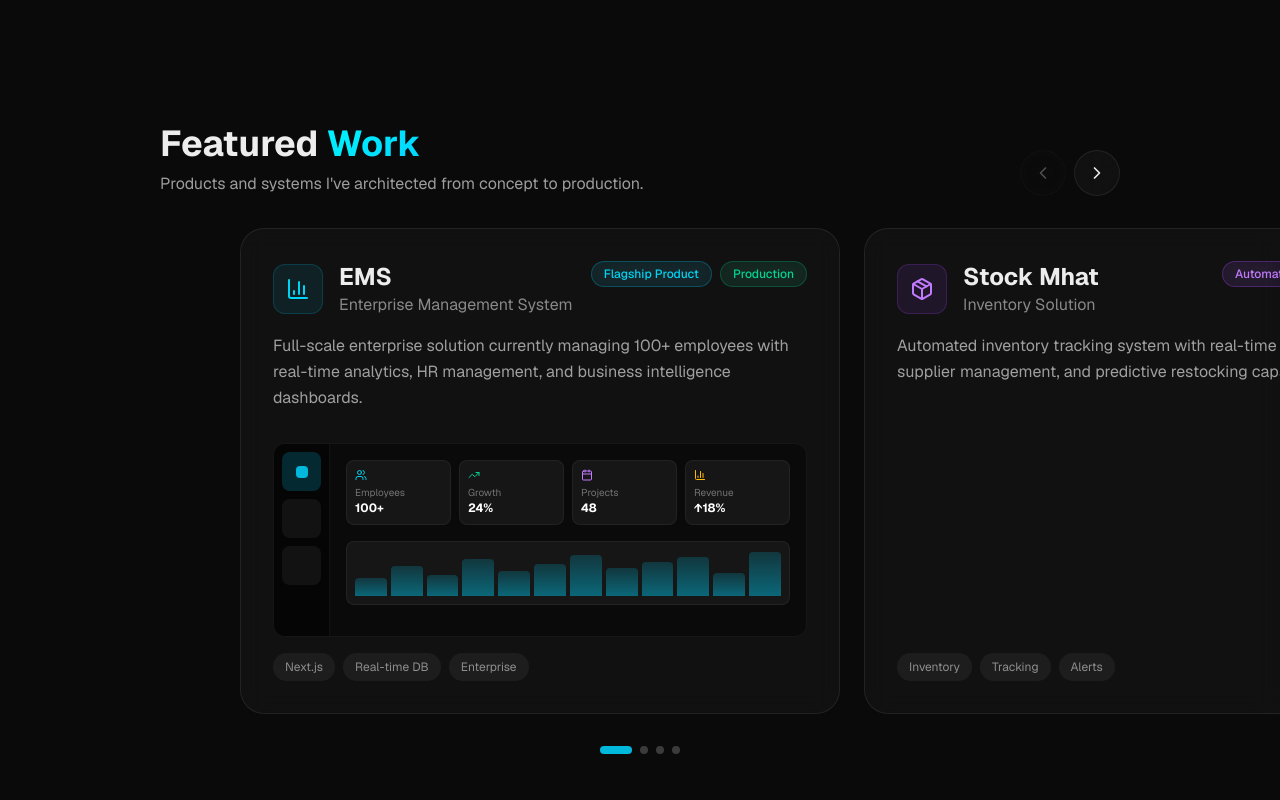
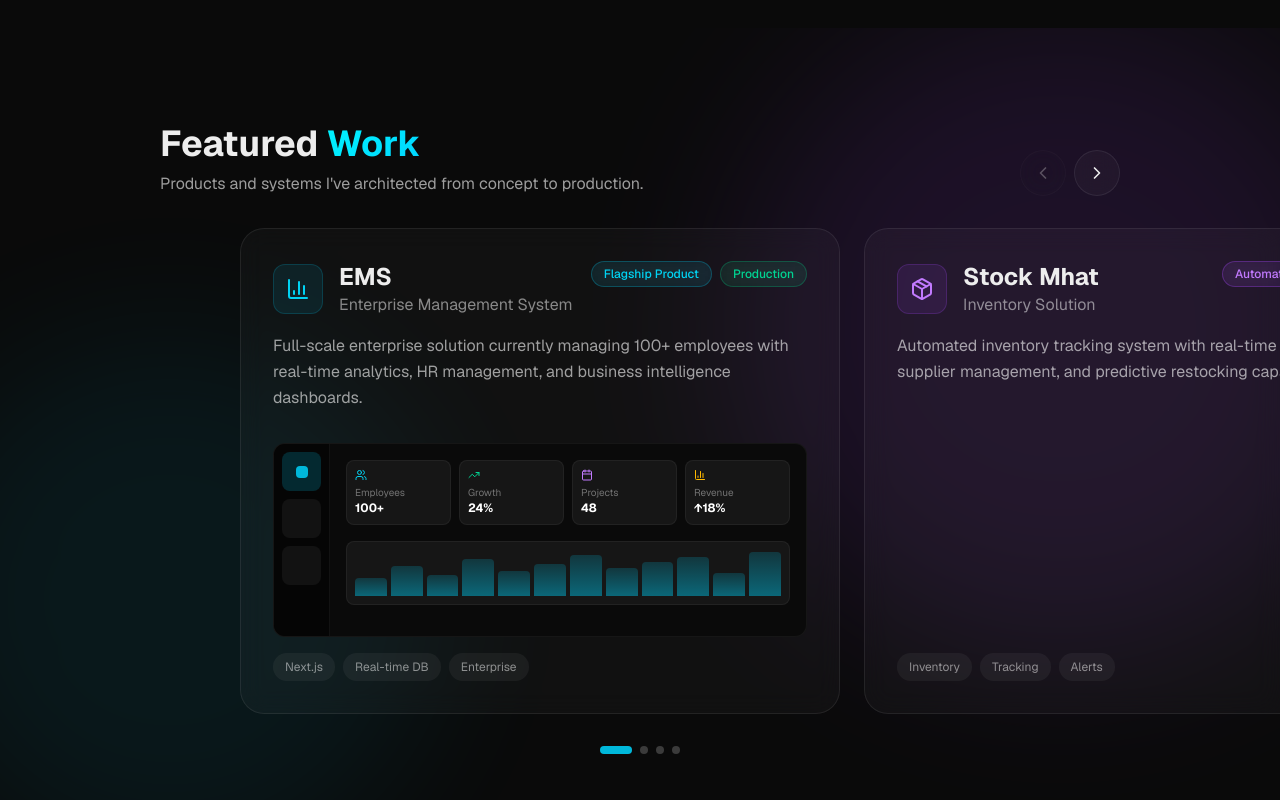
Before and after one commit to RyanWez/rw-portfolio, a Next.js app: page / in a window 1280 px wide. Shown: the part 960-1760 px from the top of the page. Built offline with nearby package versions, Linux system fonts and the light colour scheme.

Commit message:
feat: add animated gradient mesh blobs to the projects carousel section.

```diff
--- a/components/projects-carousel.tsx
+++ b/components/projects-carousel.tsx
@@ -232,8 +232,39 @@ export function ProjectsCarousel() {
     };
 
     return (
-        <section id="work" className="py-24 overflow-hidden">
-            <div className="max-w-6xl mx-auto px-6 md:px-12 lg:px-24 mb-8">
+        <section id="work" className="py-24 overflow-hidden relative">
+            {/* Gradient Mesh Blobs - Work Section */}
+            <div className="absolute inset-0 pointer-events-none overflow-hidden z-0">
+                {/* Purple blob - right side */}
+                <motion.div
+                    className="absolute top-0 -right-20 w-[600px] h-[600px] rounded-full bg-purple-500/30 blur-[80px]"
+                    animate={{
+                        scale: [1, 1.1, 1],
+                        opacity: [0.3, 0.4, 0.3],
+                    }}
+                    transition={{
+                        duration: 10,
+                        repeat: Infinity,
+                        ease: "easeInOut",
+                    }}
+                />
+                {/* Cyan blob - left side */}
+                <motion.div
+                    className="absolute bottom-0 -left-20 w-[500px] h-[500px] rounded-full bg-cyan-500/25 blur-[70px]"
+                    animate={{
+                        scale: [1, 1.08, 1],
+                        opacity: [0.25, 0.35, 0.25],
+                    }}
+                    transition={{
+                        duration: 12,
+                        repeat: Infinity,
+                        ease: "easeInOut",
+                        delay: 2,
+                    }}
+                />
+            </div>
+
+            <div className="max-w-6xl mx-auto px-6 md:px-12 lg:px-24 mb-8 relative z-10">
                 {/* Section Header */}
                 <motion.div
                     initial={{ opacity: 0, y: 20 }}
@@ -311,8 +342,8 @@ export function ProjectsCarousel() {
                         key={index}
                         onClick={() => goTo(index)}
                         className={`w-2 h-2 rounded-full transition-all duration-300 ${index === currentIndex
-                                ? "w-8 bg-cyan-500"
-                                : "bg-white/20 hover:bg-white/40"
+                            ? "w-8 bg-cyan-500"
+                            : "bg-white/20 hover:bg-white/40"
                             }`}
                     />
                 ))}
```
